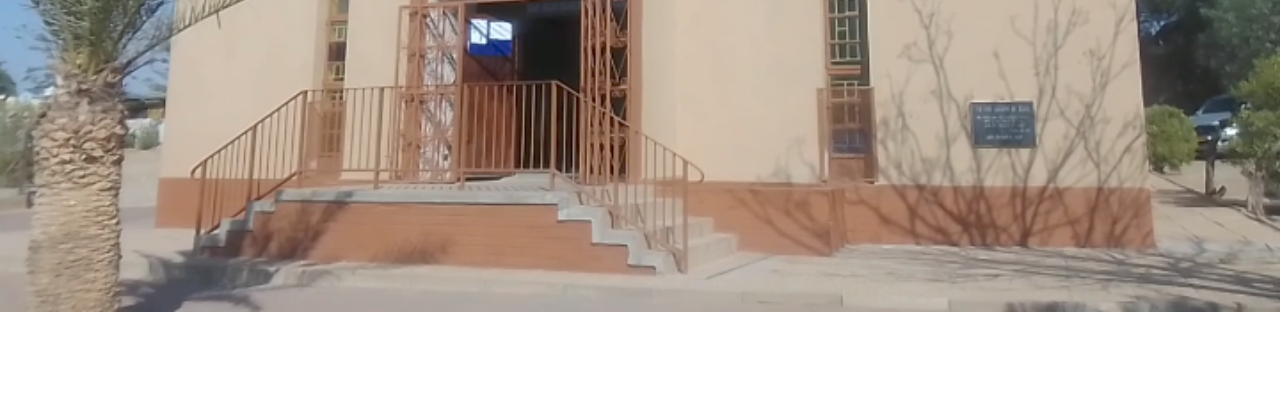
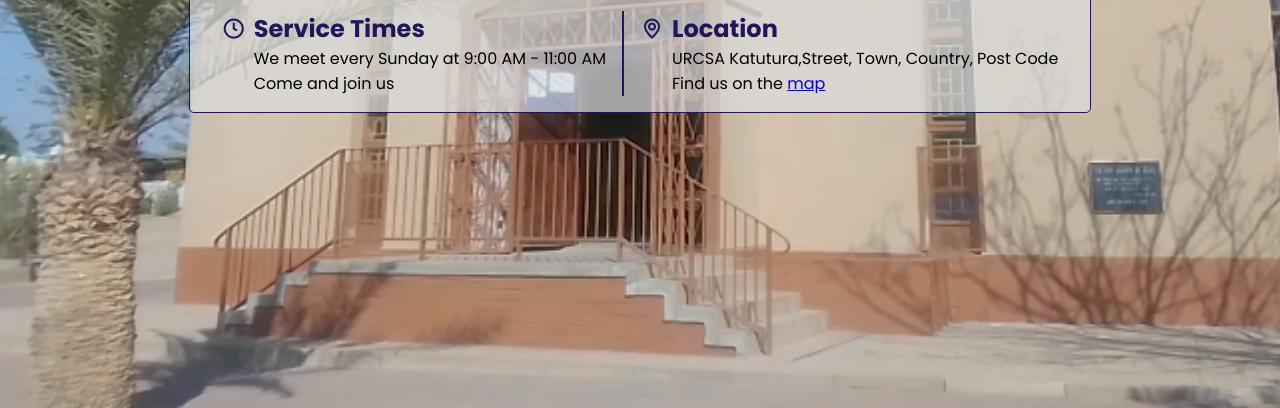
Before and after one commit to sein-pr/URCSA-KC, a plain HTML site: page index.html in a window 1280 px wide. Shown: the part 472-880 px from the top of the page. Before the commit the page ends 800 px from the top, so only its background shows below. Drawn offline with nearby package versions, Linux system fonts and the light colour scheme.

Commit message:
hero section done

```diff
--- a/index.html
+++ b/index.html
@@ -59,6 +59,29 @@
                 <a href="#linkedIn"><i class="fa-brands fa-linkedin"></i></a>
             </div>
 
+            <div class="times">
+                <div class="service">
+                    <i class="uil uil-clock"></i>
+                    <div class="service-time">
+                        <h2>Service Times</h2>
+                        <p>We meet every Sunday at 9:00 AM - 11:00 AM</p>
+                        <p>Come and join us</p>
+                    </div>
+                </div>
+                <div class="service" style="border: 1px solid #201658;"></div>
+                <div class="service">
+                    <i class="uil uil-map-marker"></i>
+                    <div class="location-content">
+                        <h2>Location</h2>
+                        <p>URCSA Katutura,Street, Town, Country, Post Code </p>
+                        <p>Find us on the <a href="#">map</a></p>
+                    </div>
+                </div>
+            </div>
+        </section>
+
+        <section class="upcoming">
+
         </section>
     </main>
 
--- a/style/main.css
+++ b/style/main.css
@@ -133,11 +133,13 @@ header .btn button:nth-child(2){
 /* hero section starts */
 .hero{
     display: flex;
+    flex-direction:column;
     background-image: url(/assets/img/Church.png);
     background-size: cover;
     background-repeat: no-repeat;
-    height: 88vh;
+    height: 100vh;
     position: relative;
+
 }
 
 .hero-content{
@@ -217,5 +219,30 @@ header .btn button:nth-child(2){
     color: #201658;
     border: 1px solid #433bff;
     border-radius: 3px;
+}
 
+.hero .times{
+    display: flex;
+    margin: 0 auto;
+    background-color: rgba(221, 221, 221,0.7);
+    gap: 1em;
+    border-radius: 5px;
+    padding: 1em 2em;
+    border: 1px solid #201658;
 }
+
+.times .service{
+    display: flex;
+    gap: 0.5em;
+}
+
+.times .service i{
+    font-size: 1.5em;
+    color: #201658;
+}
+
+.times .service h2{
+    color: #201658;
+}
+
+/* hero section done */
```
